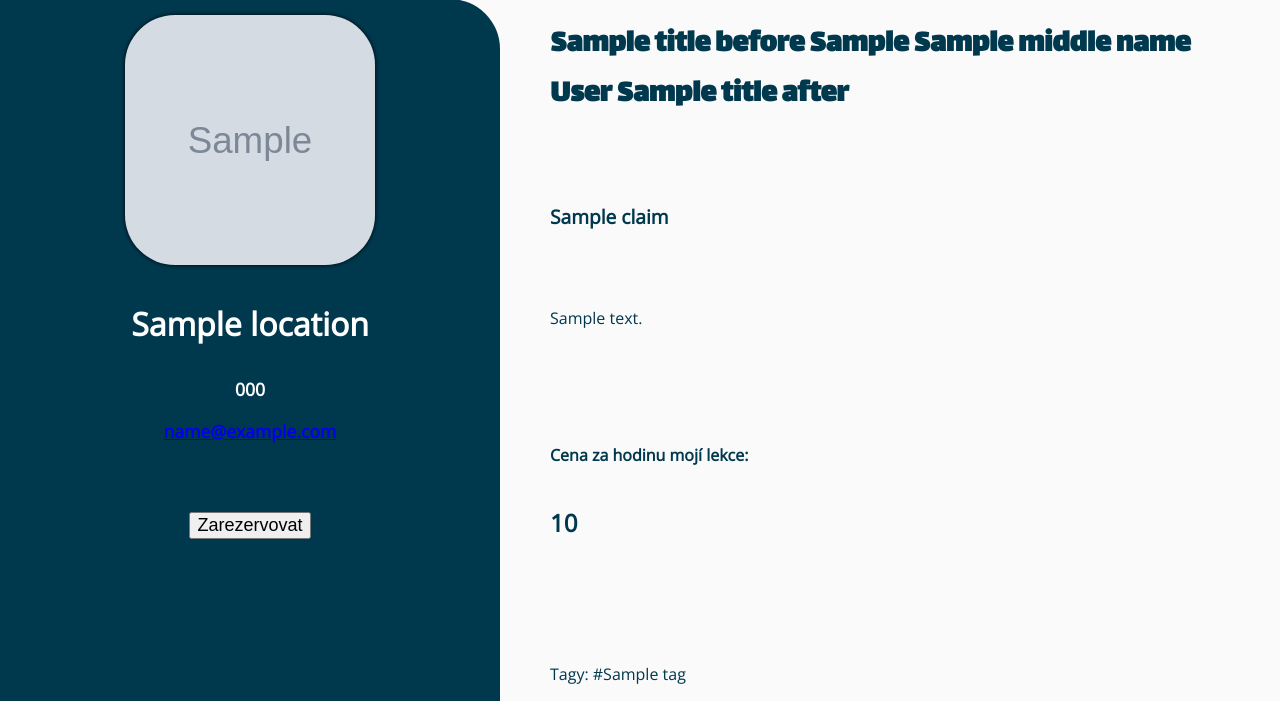
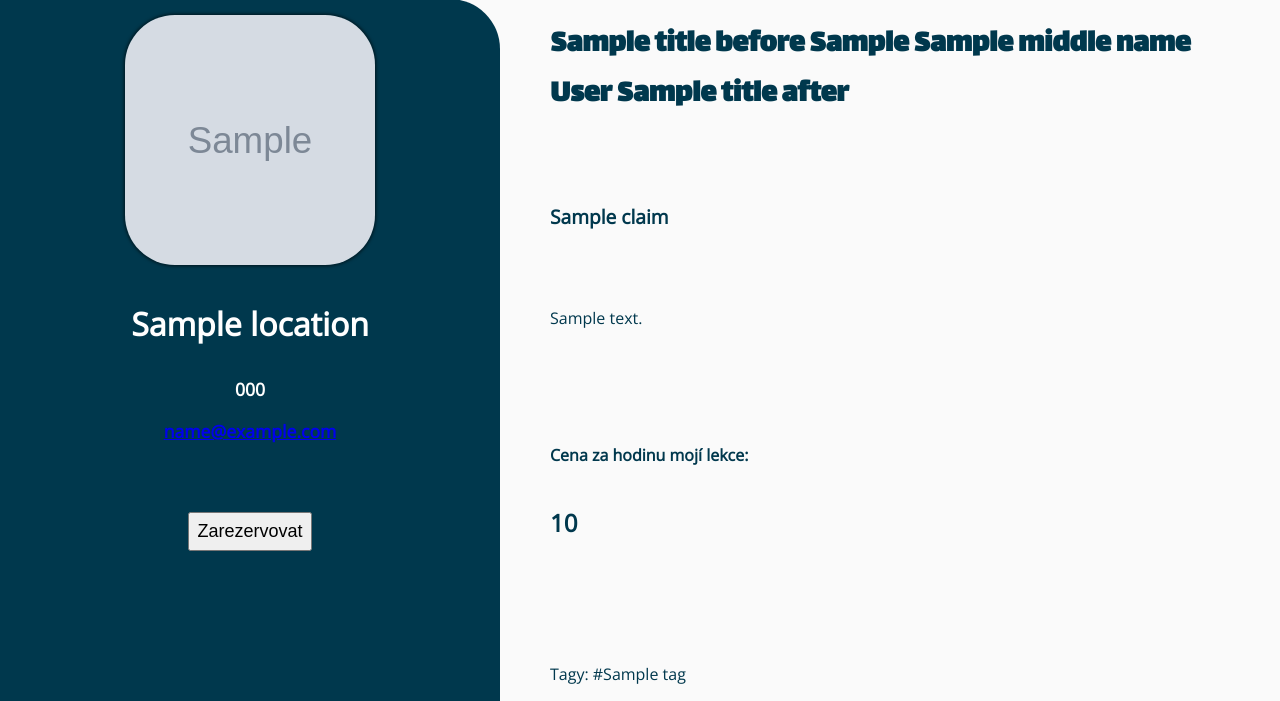
Before and after one commit to Pero-coder/TdA24-Banana-in-Microwave, a Flask app: template app/templates/lecturer.html in a window 1280 px wide. Shown: the part 99-800 px from the top of the page. Run offline with Flask 3, Linux system fonts and the light colour scheme; the template is opened without the code that fills it: most values are stand-ins (such as "Sample title", 1, 10 or a date in 2020); grey boxes marked "Sample" are stand-in pictures; parts of the project's set-up code (start-up, migrations or seed data) failed here and were passed over.

Commit message:
Changed padding of reserve button

```diff
--- a/app/templates/lecturer.html
+++ b/app/templates/lecturer.html
@@ -26,9 +26,9 @@
                         </a>
                     {% endfor %}
 
-                    <!-- TODO: beutify-->
+
                     <div style="text-align: center; margin-top: 15%;">
-                        <button onclick="alert('ahoj')" style="font-size: 18px;">Zarezervovat</button>
+                        <button onclick="alert('ahoj')" style="font-size: 18px; padding: 7px;">Zarezervovat</button>
                     </div>
                 </div>
 
```
